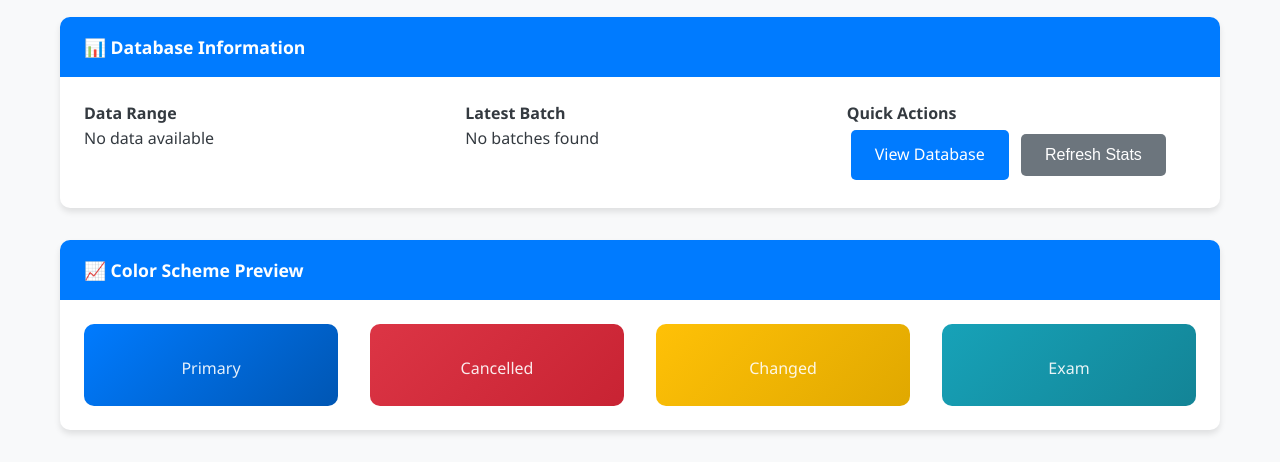
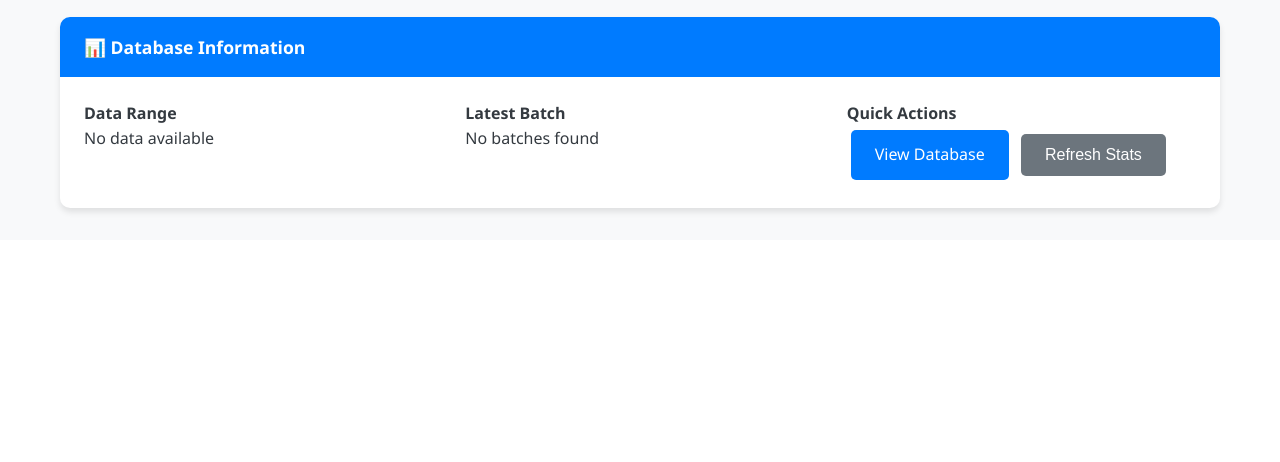
Before and after one commit to Hannes-Schniz/classcompass, a Flask app: template web/templates/dashboard.html in a window 1280 px wide. Shown: the part 958-1420 px from the top of the page. After the commit the page ends 1172 px from the top, so only its background shows below. Run offline with Flask 3, Linux system fonts and the light colour scheme; the template is opened without the code that fills it, so the values that code supplies are empty.

Commit message:
removed color preview

```diff
--- a/web/templates/dashboard.html
+++ b/web/templates/dashboard.html
@@ -153,41 +153,6 @@ endblock %} {% block content %}
     {% endif %}
   </div>
 </div>
-
-<div class="card">
-  <div class="card-header">📈 Color Scheme Preview</div>
-  <div class="card-body">
-    <div class="grid grid-4">
-      <div
-        class="stat-card"
-        style="background: linear-gradient(135deg, {{ calendar_color_map.get(config['color-scheme'].primary, calendar_color_map['default']) }}, {{ calendar_color_map.get(config['color-scheme'].primary, calendar_color_map['default']) }});">
-        <div class="number">{{ config['color-scheme'].primary }}</div>
-        <div class="label">Primary</div>
-      </div>
-
-      <div
-        class="stat-card"
-        style="background: linear-gradient(135deg, #dc3545, #c82333)">
-        <div class="number">{{ config['color-scheme'].cancelled }}</div>
-        <div class="label">Cancelled</div>
-      </div>
-
-      <div
-        class="stat-card"
-        style="background: linear-gradient(135deg, #ffc107, #e0a800)">
-        <div class="number">{{ config['color-scheme'].changed }}</div>
-        <div class="label">Changed</div>
-      </div>
-
-      <div
-        class="stat-card"
-        style="background: linear-gradient(135deg, #17a2b8, #138496)">
-        <div class="number">{{ config['color-scheme'].exam }}</div>
-        <div class="label">Exam</div>
-      </div>
-    </div>
-  </div>
-</div>
 {% endblock %} {% block scripts %}
 <script>
   function refreshStats() {
```
